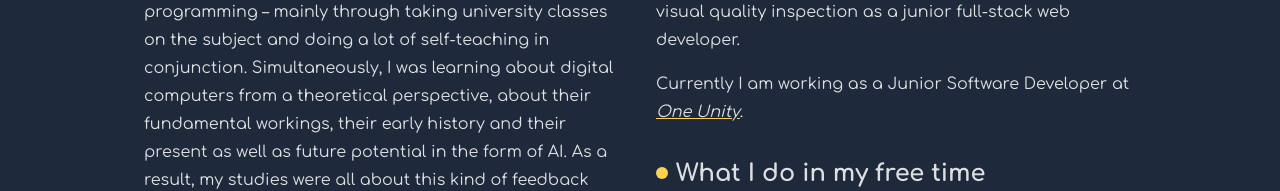
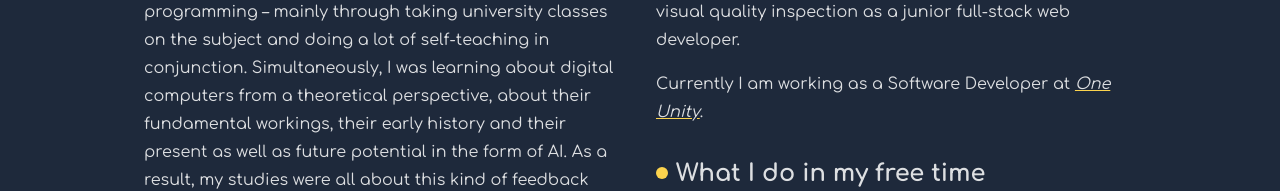
Before and after one commit to kilianmandscharo/portfolio_v2, a Next.js app: page / in a window 1280 px wide. Shown: the part 434-625 px from the top of the page. Built offline with nearby package versions, Linux system fonts and the light colour scheme.

Commit message:
adapt current job title

```diff
--- a/app/_components/About.tsx
+++ b/app/_components/About.tsx
@@ -32,7 +32,7 @@ export default function About() {
         full-stack web developer.
       </P>
       <P>
-        Currently I am working as a Junior Software Developer at{" "}
+        Currently I am working as a Software Developer at{" "}
         <a
           className="underline decoration-primary-300"
           href="https://one-unity.de/"
```
